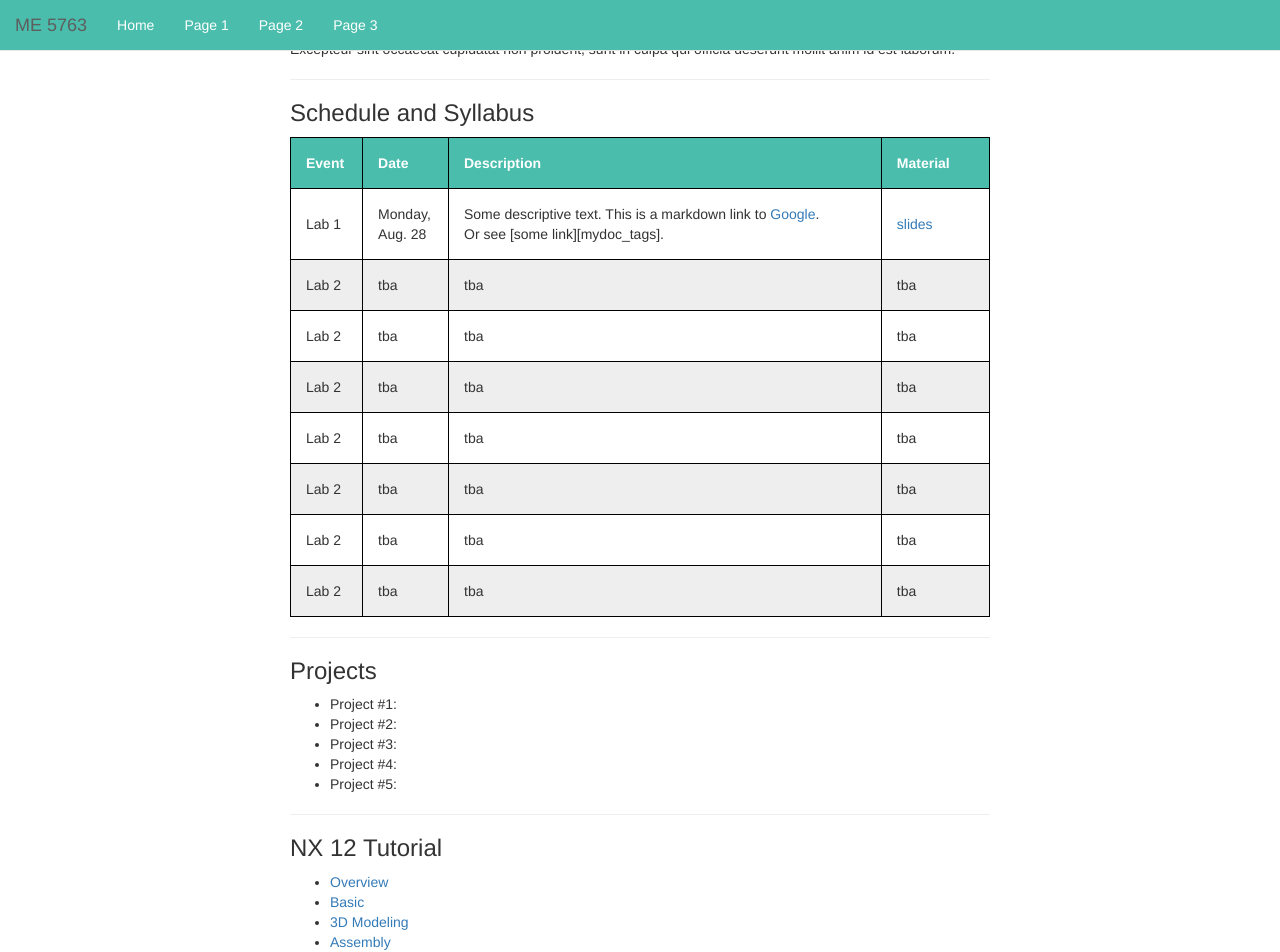
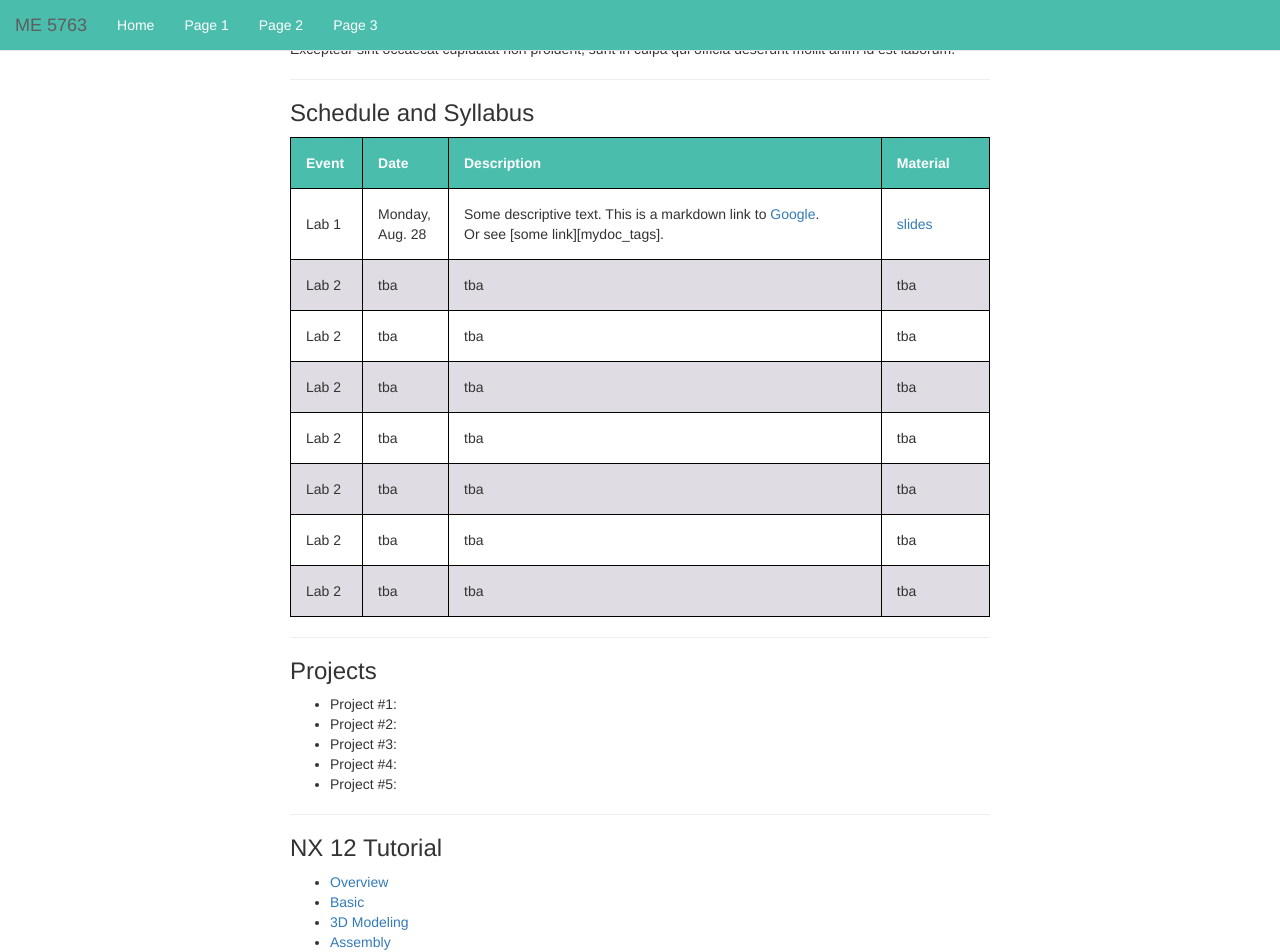
Before and after one commit to me5763/lab-fs19, a Jekyll site: the page built from index.md, in a window 1280 px wide and 1400 px high, scrolled down 190 px. Shown: the top 952 px of the window. Built offline with Jekyll 4.4.1, drawn with Linux system fonts in a browser that asks for light colours.

Commit message:
initial commit

```diff
--- a/assets/themes/twitter/css/kbroman.css
+++ b/assets/themes/twitter/css/kbroman.css
@@ -32,7 +32,7 @@ td{
 }
 
 tr:nth-child(even) {
-    background-color: #eee;
+    background-color: #DFDCE3;
 }
 tr:nth-child(odd) {
    background-color: #fff;
```
